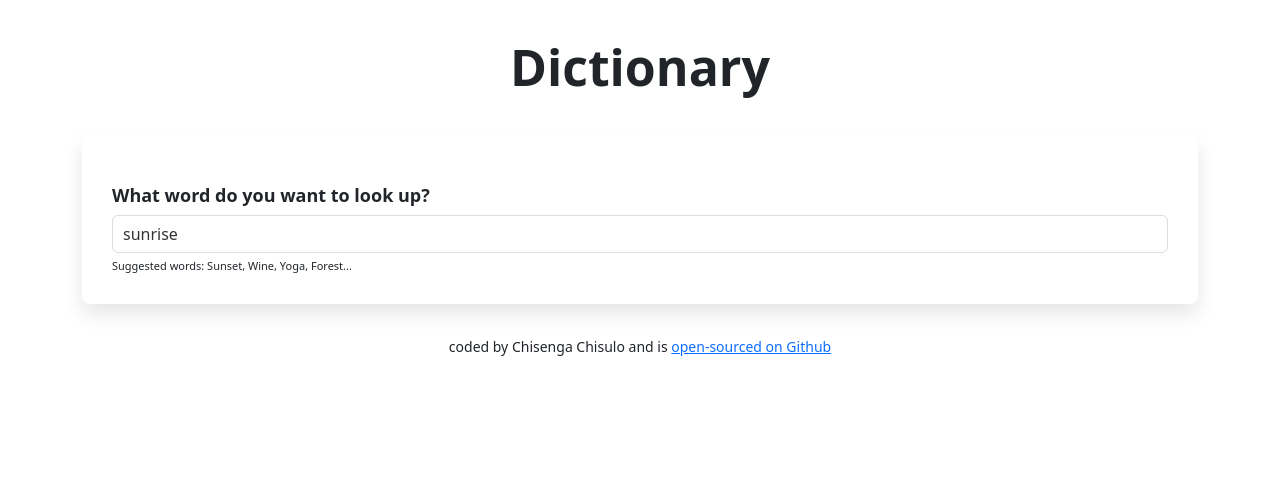
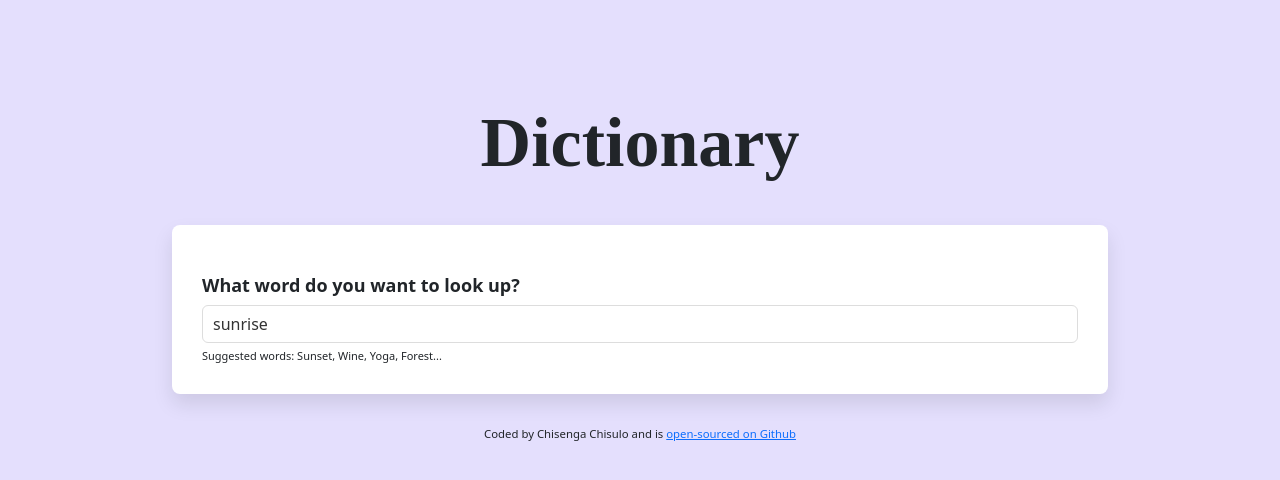
Before and after one commit to chisengachisulo/dictionary-project, a React (Create React App) app: page / in a window 1280 px wide. Shown: the top 480 px of the page. Built offline with nearby package versions, Linux system fonts and the light colour scheme; no server answers; a small style sheet from the web is missing.

Commit message:
Added photos component

```diff
--- a/src/App.css
+++ b/src/App.css
@@ -1,15 +1,23 @@
+.App {
+  max-width: 960px;
+  margin: 0 auto;
+  padding: 60px 0 100px;
+}
+
 body {
-  background-color: #ebe8fd;
+  background-color: #e4dffd !important;
 }
 
 .App-header {
   text-align: center;
   margin: 30px 0;
-  font-size: 50px;
-  font-weight: 600;
+  font-size: 70px;
+  font-weight: 700;
+  font-family: "Times New Roman", Times, serif;
 }
 
 .App-footer {
   text-align: center;
   margin: 30px 0;
+  font-size: 13px;
 }
--- a/src/App.js
+++ b/src/App.js
@@ -1,6 +1,5 @@
+import Dictionary from "./Dictionary";
 import "./App.css";
-import "bootstrap/dist/css/bootstrap.css";
-import Dictionary from "./Dictionary";
 
 export default function App() {
   return (
@@ -12,7 +11,7 @@ export default function App() {
         </main>
         <footer className="App-footer">
           <small>
-            coded by Chisenga Chisulo and is{" "}
+            Coded by Chisenga Chisulo and is{" "}
             <a
               href="https://github.com/chisengachisulo/dictionary-project"
               target="_blank"
--- a/src/Dictionary.css
+++ b/src/Dictionary.css
@@ -1,3 +1,8 @@
+.Dictionary {
+  max-width: 960px;
+  margin: 0 auto;
+}
+
 .Dictionary h1 {
   font-size: 18px;
   font-weight: bold;
--- a/src/Dictionary.js
+++ b/src/Dictionary.js
@@ -1,21 +1,33 @@
 import React, { useState } from "react";
 import "./Dictionary.css";
 import axios from "axios";
-import Results from "./Results.js";
+import Results from "./Results";
+import Photos from "./Photos";
 
 export default function Dictionary(props) {
   let [keyword, setKeyword] = useState(props.defaultKeyword);
   let [results, setResults] = useState(null);
   let [loaded, setLoaded] = useState(false);
+  let [photos, setPhotos] = useState(null);
 
-  function handleResponse(response) {
+  function handleDictionaryResponse(response) {
     setResults(response.data[0]);
+  }
+
+  function handlePhotosResponse(response) {
+    setPhotos(response.data.photos);
   }
 
   function search() {
     // documentation: https//dictionaryapi.dev/
     let apiUrl = `https://api.dictionaryapi.dev/api/v2/entries/en/${keyword}`;
-    axios.get(apiUrl).then(handleResponse);
+    axios.get(apiUrl).then(handleDictionaryResponse);
+
+    let photosApiKey = "ff3237836o6410aacb2481a69ct9c917";
+
+    let photosApiUrl = `https://api.shecodes.io/images/v1/search?query=${keyword}&key=${photosApiKey}`;
+
+    axios.get(photosApiUrl).then(handlePhotosResponse);
   }
 
   function handleSubmit(event) {
@@ -50,6 +62,7 @@ export default function Dictionary(props) {
           </div>
         </section>
         <Results results={results} />
+        <Photos photos={photos} />
       </div>
     );
   } else {
--- /dev/null
+++ b/src/Photos.css
@@ -0,0 +1,4 @@
+.Photos img {
+  border-radius: 4px;
+  margin-bottom: 20px;
+}
--- /dev/null
+++ b/src/Photos.js
@@ -0,0 +1,29 @@
+import React from "react";
+import "./Photos.css";
+
+export default function Photos(props) {
+  if (props.photos) {
+    return (
+      <section className="Photos">
+        <div className="row">
+          {props.photos.map(function (photo, index) {
+            return (
+              <div className="col-4" key={index}>
+                <a href="{photo.src.original}" target="_blank" rel="noreferrer">
+                  <img
+                    src={photo.src.landscape}
+                    className="img-fluid"
+                    alt={photo.alt}
+                  />
+                </a>
+
+              </div>
+            );
+          })}
+        </div>
+      </section>
+    );
+  } else {
+    return null;
+  }
+}
--- a/src/index.css
+++ b/src/index.css
@@ -1,5 +1,5 @@
 body {
-  background-color: #ebe8fd;
+  background: #ebe8fd;
   margin: 0;
   font-family: -apple-system, BlinkMacSystemFont, "Segoe UI", "Roboto", "Oxygen",
     "Ubuntu", "Cantarell", "Fira Sans", "Droid Sans", "Helvetica Neue",
```
